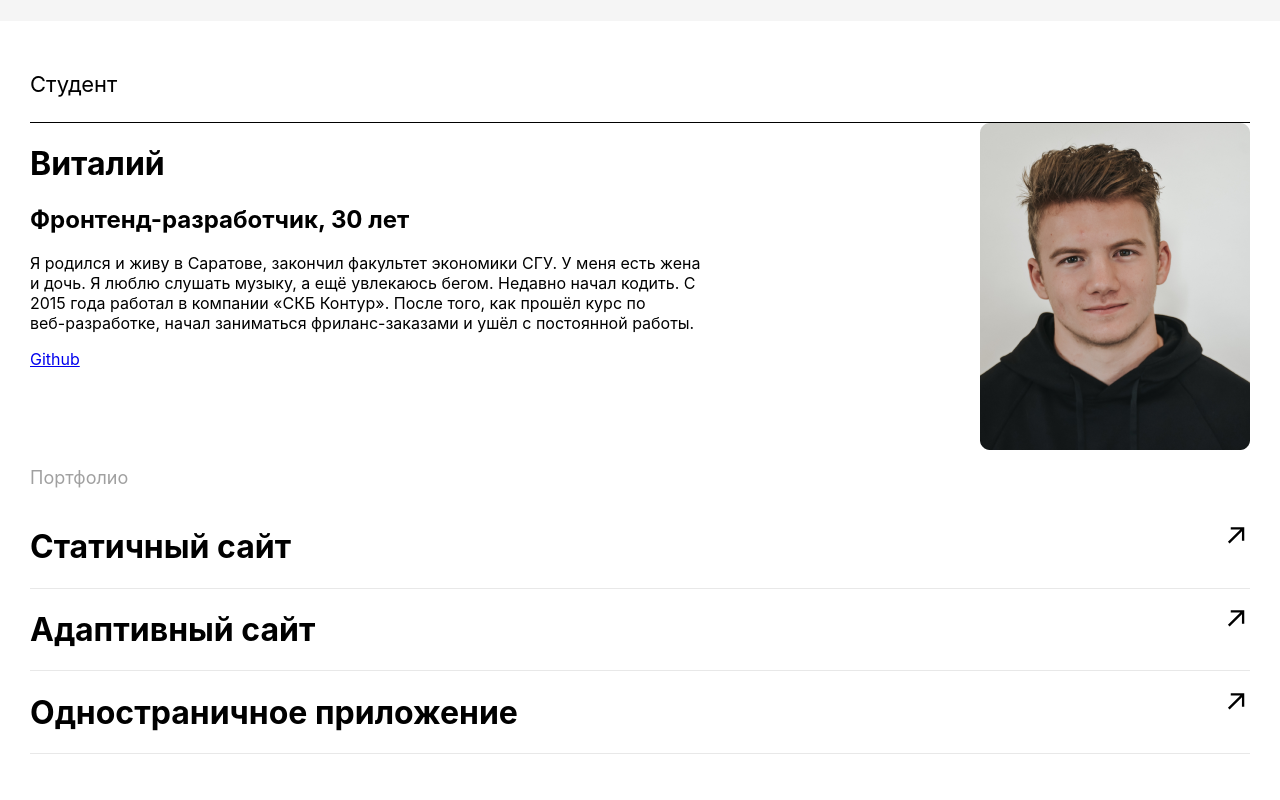
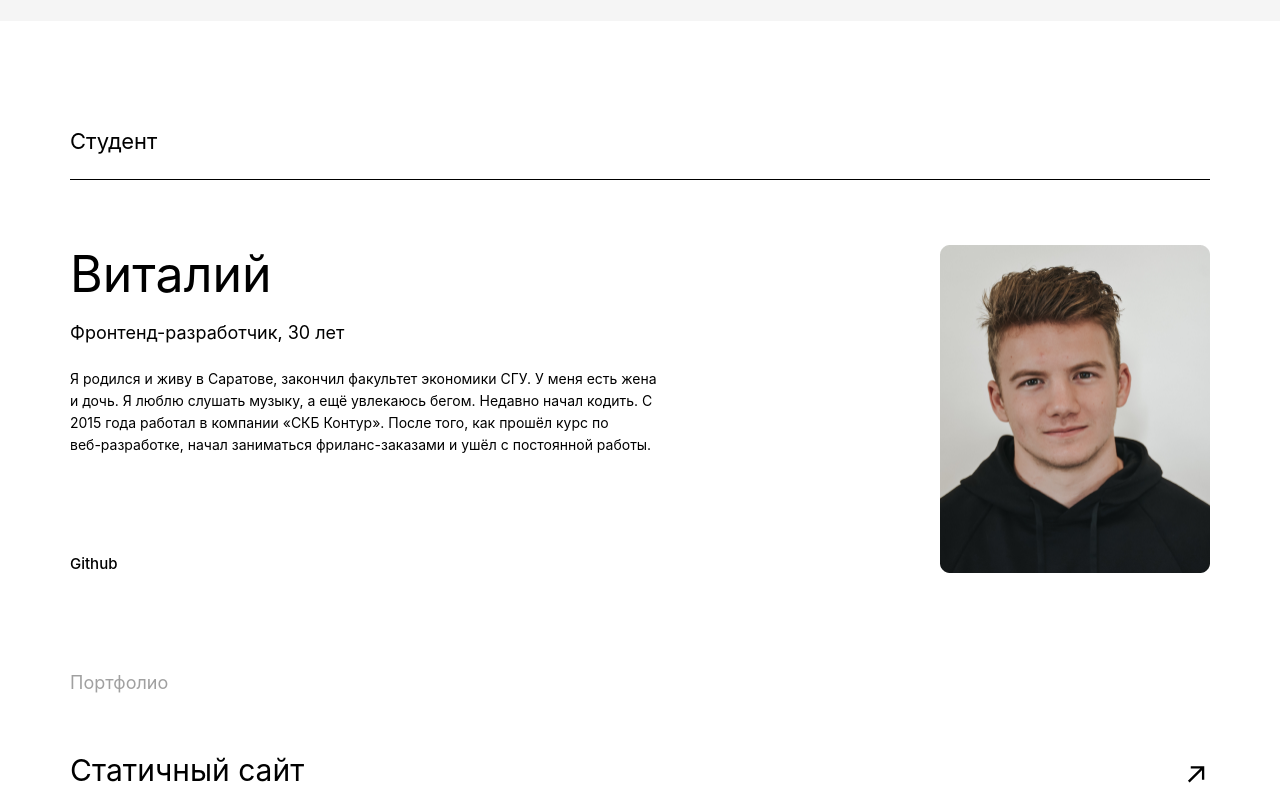
Before and after one commit to taniauvya/movies-explorer-frontend, a React (Create React App) app: page / in a window 1280 px wide. Shown: the part 1860-2660 px from the top of the page. Built offline with nearby package versions, Linux system fonts and the light colour scheme.

Commit message:
CSS - AboutMe

```diff
--- a/src/components/AboutMe/AboutMe.css
+++ b/src/components/AboutMe/AboutMe.css
@@ -3,15 +3,40 @@
 }
 
 .aboutme__container {
-    padding-left: 30px;
-    padding-right: 30px;
-    padding-top: 50px;
+    padding-left: 70px;
+    padding-right: 70px;
+    padding-top: 107px;
 }
 
 .aboutme__about {
     display: flex;
     flex-direction: row;
     justify-content: space-between;
+    padding-top: 65px;
+}
+
+.aboutme__h1 {
+    font-weight: 400;
+    font-size: 50px;
+    line-height: 58px;
+    letter-spacing: -4%;
+    margin: 0;
+}
+
+.aboutme__h2 {
+    font-weight: 400;
+    font-size: 18px;
+    line-height: 20px;
+    margin: 0;
+    padding-top: 20px;
+}
+
+.aboutme__p {
+    font-weight: 400;
+    font-size: 14px;
+    line-height: 22px;
+    margin: 0;
+    padding-top: 25px;
 }
 
 .aboutme__portfolio_title {
@@ -20,3 +45,28 @@
     line-height: 20px;
     color: #A0A0A0;
 }
+
+.aboutme__link {
+    text-decoration: none;
+    outline-color: transparent;
+    color: #000;
+    font-weight: 500;
+    font-size: 15px;
+    line-height: 16.94px;
+    padding-top: 100px;
+    display: block;
+}
+
+.aboutme__portfolio {
+    padding-top: 100px;
+}
+
+.aboutme__portfolio_title {
+    font-weight: 400;
+    font-size: 18px;
+    line-height: 20px;
+    color: #A0A0A0;
+    margin: 0;
+    display: block;
+    padding-bottom: 35px;
+}
--- a/src/components/AboutMe/AboutMe.js
+++ b/src/components/AboutMe/AboutMe.js
@@ -1,4 +1,4 @@
-import React from 'react'
+import { Link } from 'react-router-dom';
 import './AboutMe.css'
 import MainTitle from '../MainTitle/MainTitle'
 import Portfolio from '../Portfolio/Portfolio'
@@ -23,7 +23,7 @@ const AboutMe = () => {
                             2015 года работал в компании «СКБ Контур». После того, как прошёл курс по<br />
                             веб-разработке, начал заниматься фриланс-заказами и ушёл с постоянной работы.
                         </p>
-                        <a className="aboutme__p" href="https://github.com/taniauvya">Github</a>
+                        <Link className="aboutme__link" to="https://github.com/taniauvya">Github</Link>
                     </div>
                     <img alt="Аватар" src={imgAvatar} />
                 </div>
--- a/src/components/AboutProject/AboutProject.js
+++ b/src/components/AboutProject/AboutProject.js
@@ -1,4 +1,3 @@
-import React from 'react'
 import './AboutProject.css'
 import MainTitle from '../MainTitle/MainTitle'
 
--- a/src/components/Portfolio/Portfolio.css
+++ b/src/components/Portfolio/Portfolio.css
@@ -1,9 +1,20 @@
+.portfolio {
+    padding-top: 17px;
+}
+
 .portfolio__line {
     display: flex;
     flex-direction: row;
     justify-content: space-between;
 }
 
+.portfolio__title {
+    font-weight: 400;
+    font-size: 30px;
+    line-height: 50px;
+    letter-spacing: -4%;
+    margin: 0;
+}
 
 .portfolio__link {
     display: block;
@@ -15,6 +26,7 @@
 }
 
 .portfolio__underline {
+    padding-top: 10px;
     border-bottom: 1px solid;
     width: 100%;
     display: block;
--- a/src/components/Portfolio/Portfolio.js
+++ b/src/components/Portfolio/Portfolio.js
@@ -1,4 +1,4 @@
-import React from 'react'
+import { Link } from 'react-router-dom'
 import './Portfolio.css'
 
 const Portfolio = (props) => {
@@ -8,7 +8,7 @@ const Portfolio = (props) => {
                 <h1 className="portfolio__title">
                     {props.title}
                 </h1>
-                <a className="portfolio__link" href={props.link}></a>
+                <Link className="portfolio__link" to={props.link}></Link>
             </div>
             <div className="portfolio__underline" />
         </div>
--- a/src/components/Promo/Promo.js
+++ b/src/components/Promo/Promo.js
@@ -1,6 +1,6 @@
+import { Link } from 'react-router-dom';
 import './Promo.css'
 import Header from '../Header/Header';
-import { Link } from 'react-router-dom';
 import imgWorldLogo from '../../images/logo-world.svg'
 
 const Promo = () => {
```
